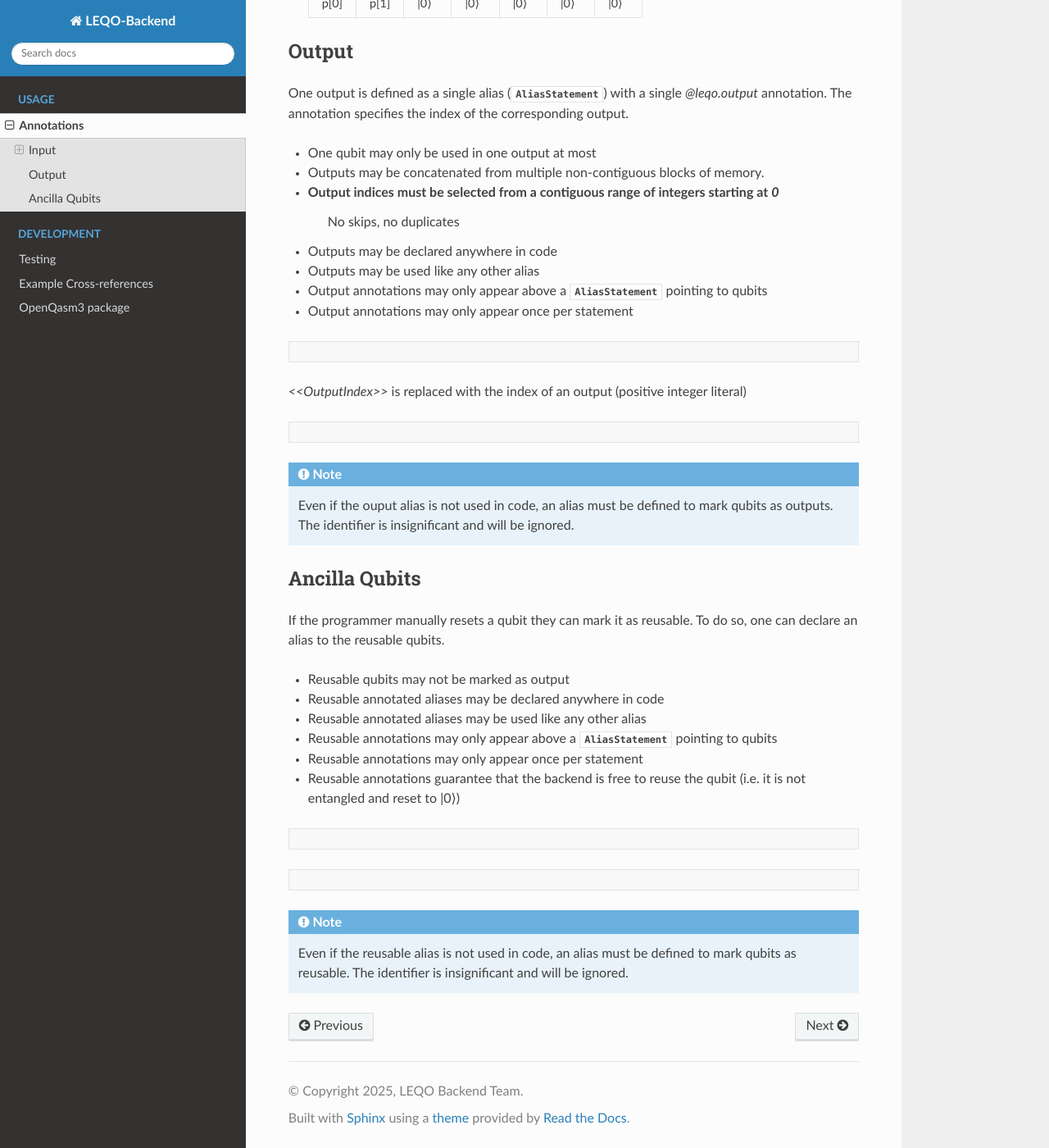
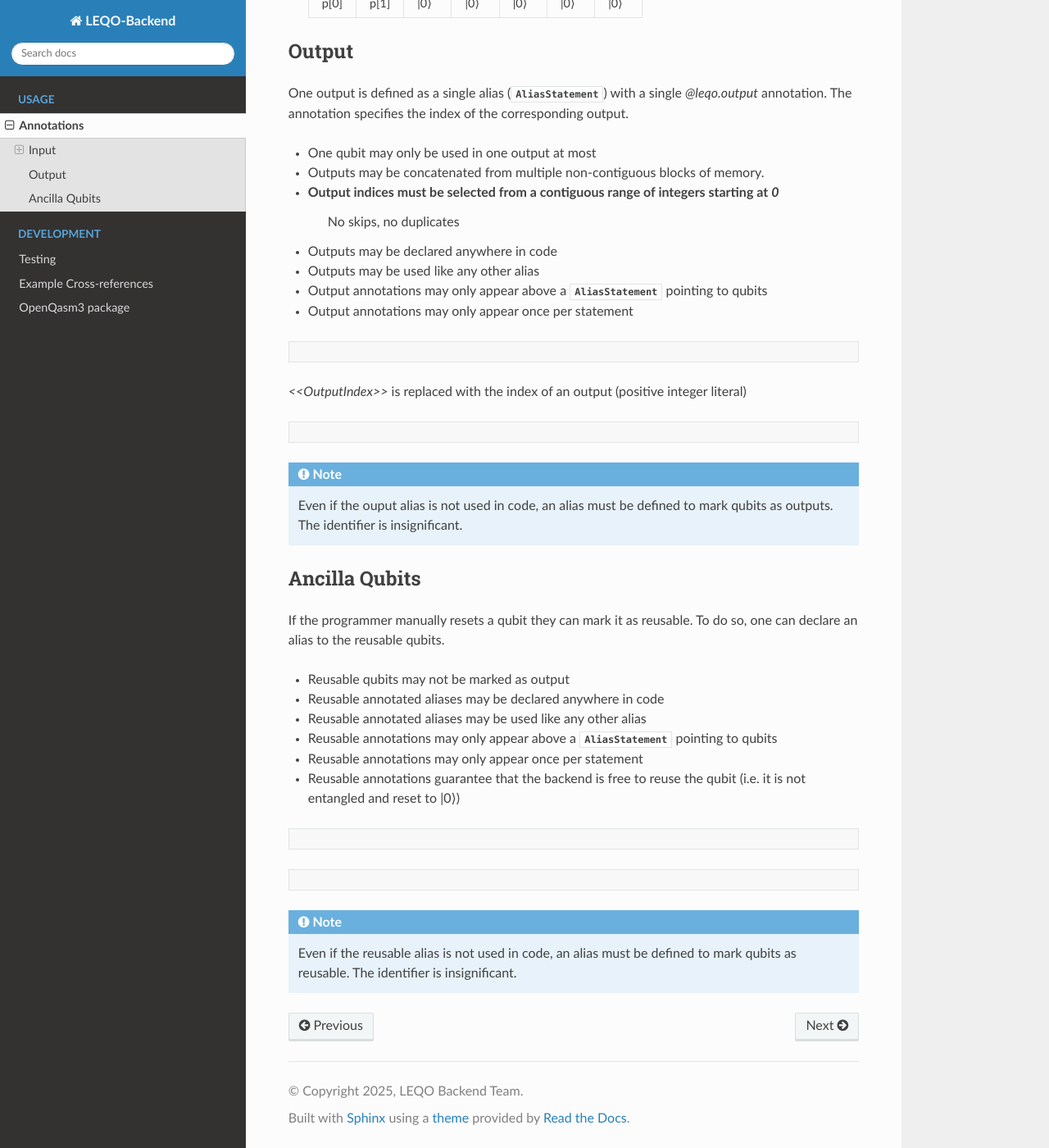
Before and after one commit to LEQO-Framework/leqo-backend, a Sphinx documentation site: the page built from docs/usage/annotations.rst, in a window 1280 px wide and 1400 px high, scrolled down 1605 px. Shown: the whole window at 82% size. Built offline with Sphinx 7.4.7 and the Read the Docs theme 3.1.0, drawn with Linux system fonts in a browser that asks for light colours.

Commit message:
Remove unclear wording

```diff
--- a/docs/usage/annotations.rst
+++ b/docs/usage/annotations.rst
@@ -110,7 +110,7 @@ The annotation specifies the index of the corresponding output.
 
 .. note::
     Even if the ouput alias is not used in code, an alias must be defined to mark qubits as outputs.
-    The identifier is insignificant and will be ignored.
+    The identifier is insignificant.
 
 .. _reusable-qubit-annotation:
 
@@ -142,4 +142,4 @@ To do so, one can declare an alias to the reusable qubits.
 
 .. note::
     Even if the reusable alias is not used in code, an alias must be defined to mark qubits as reusable.
-    The identifier is insignificant and will be ignored.
+    The identifier is insignificant.
```
